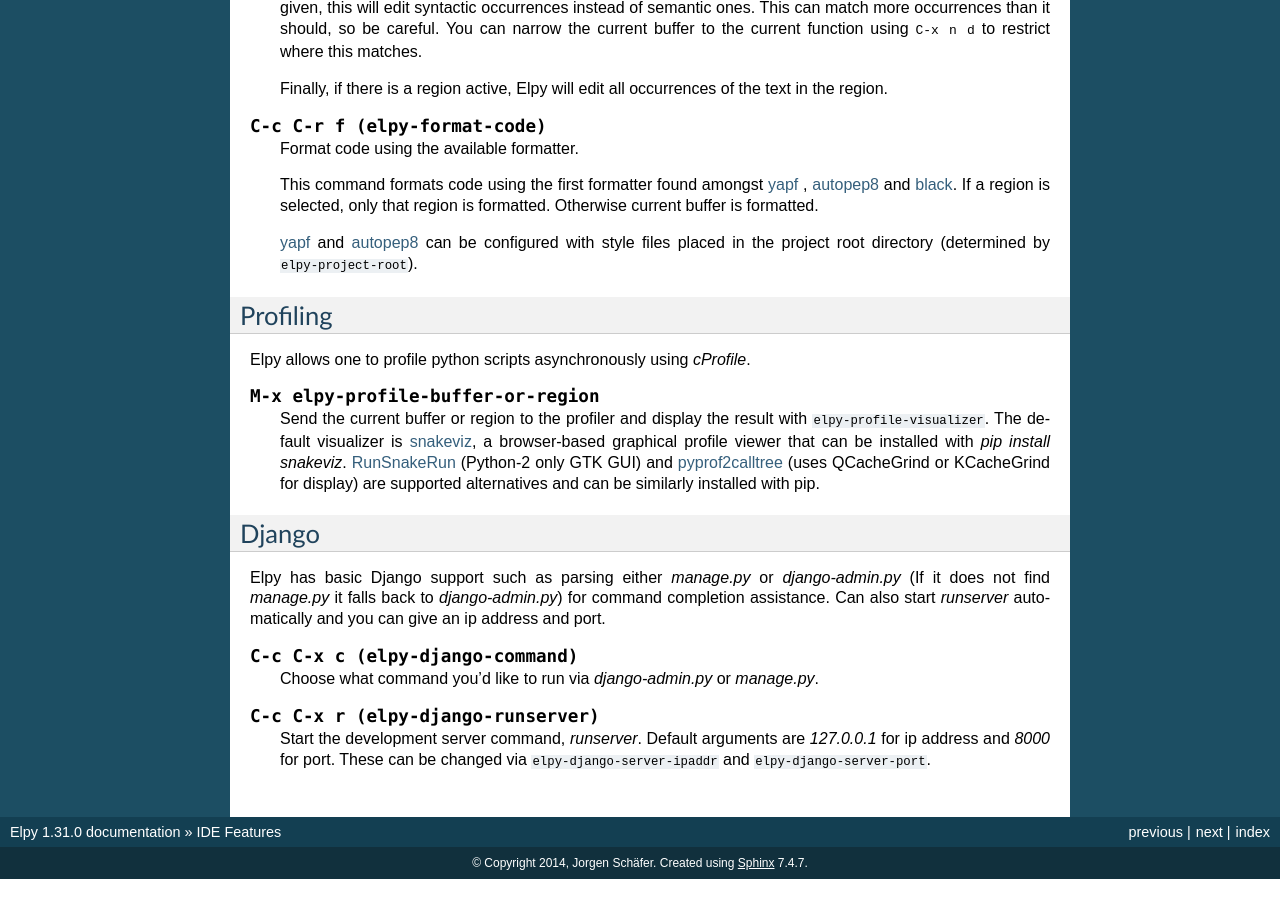
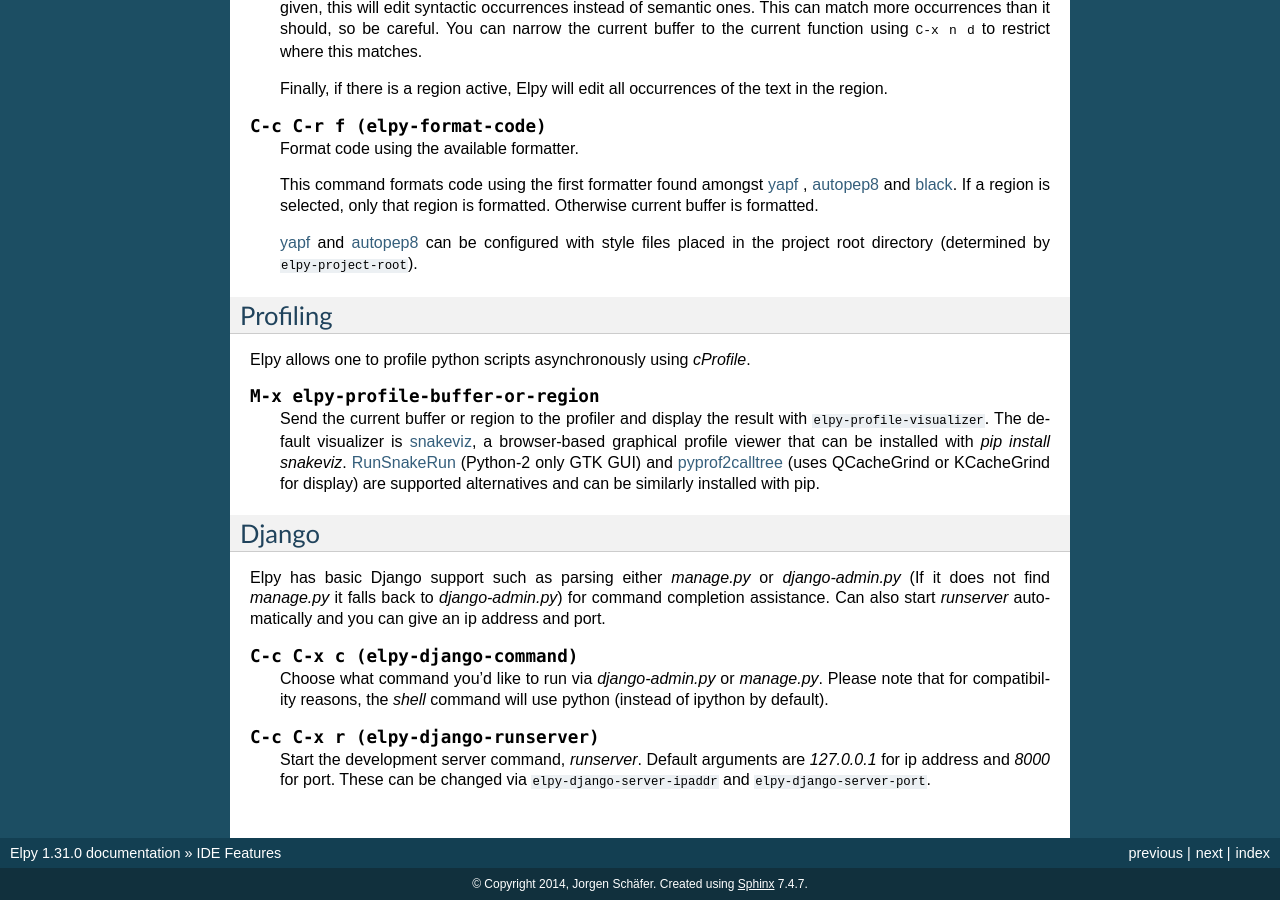
Before and after one commit to jorgenschaefer/elpy, a Sphinx documentation site: the page built from docs/ide.rst, in a window 1280 px wide and 900 px high, scrolled down 9205 px. Built offline with Sphinx 7.4.7, drawn with Linux system fonts in a browser that asks for light colours; before the commit the page ends 10084 px from its top, so only the background shows below that.

Commit message:
Allow interactive django shells

```diff
--- a/docs/ide.rst
+++ b/docs/ide.rst
@@ -741,6 +741,8 @@ Can also start `runserver` automatically and you can give an ip address and port
    :kbd: C-c C-x c
 
    Choose what command you'd like to run via `django-admin.py` or `manage.py`.
+   Please note that for compatibility reasons, the `shell` command will use
+   python (instead of ipython by default).
 
 .. command:: elpy-django-runserver
    :kbd: C-c C-x r
```
Also changed, not shown: 1 other file.
